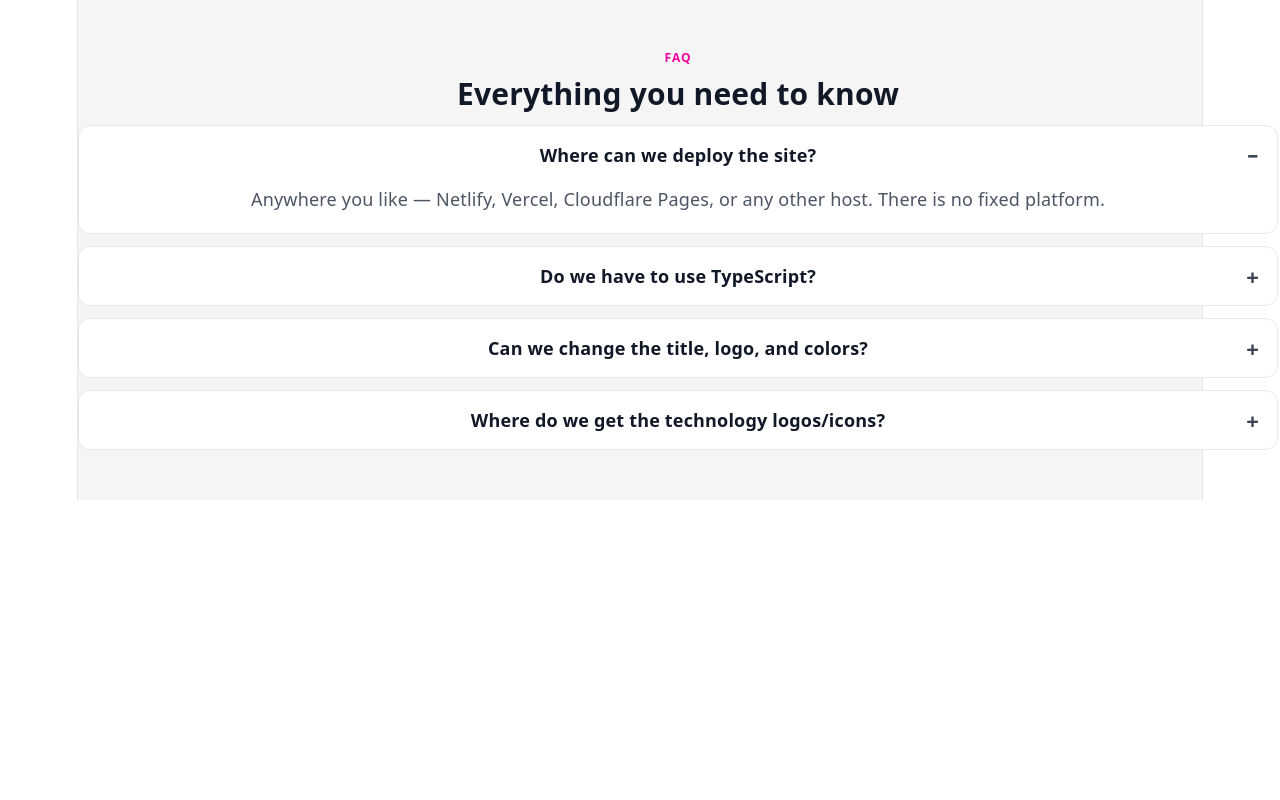
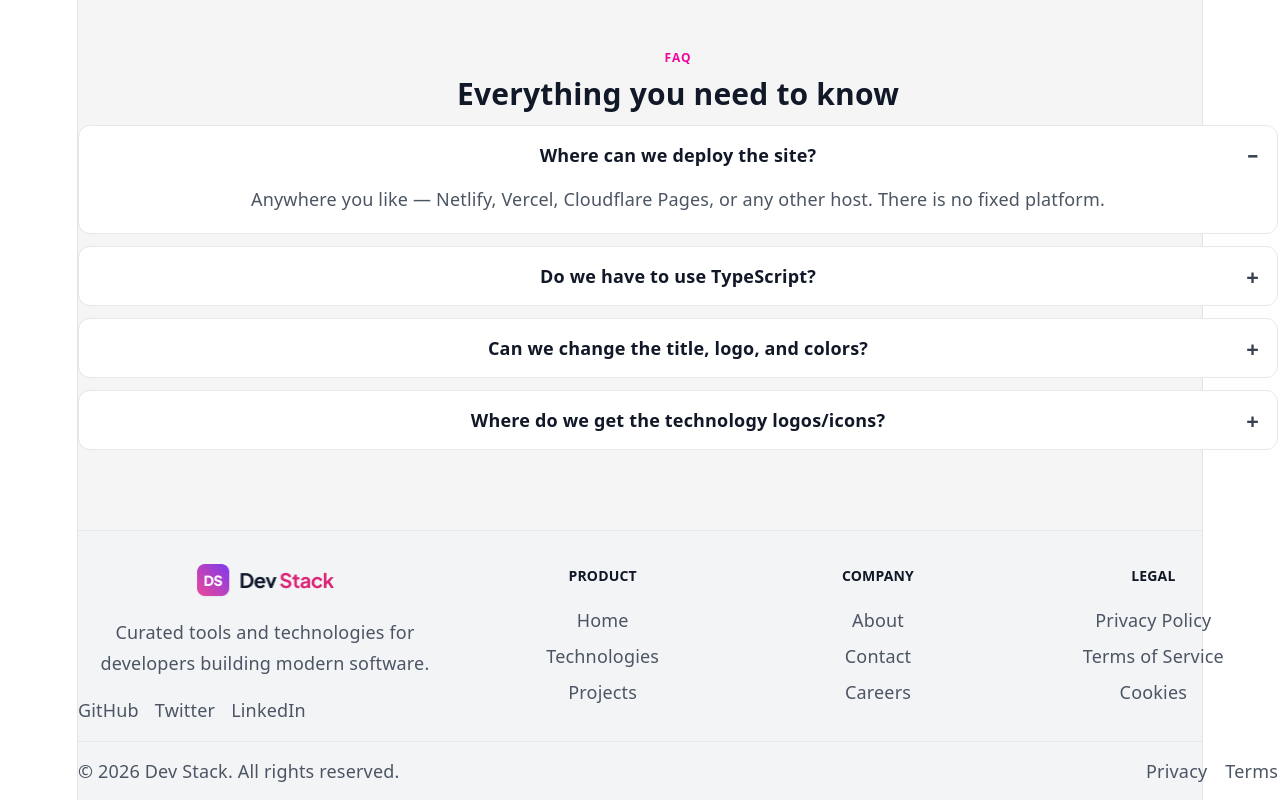
Before and after one commit to irfan0072/PH-B14-A5-Dev-Stack-Landing-Page, a React (Vite) app: page / in a window 1280 px wide. Shown: the part 2084-2884 px from the top of the page. Before the commit the page ends 2584 px from the top, so only its background shows below. Built offline with nearby package versions, Linux system fonts and the light colour scheme.

Commit message:
Add footer section

```diff
--- a/src/App.css
+++ b/src/App.css
@@ -465,6 +465,73 @@
   line-height: 1.7;
 }
 
+.site-footer {
+  margin-top: 30px;
+  background: #f3f4f6;
+  border-top: 1px solid #e5e7eb;
+}
+
+.footer-grid {
+  display: grid;
+  grid-template-columns: 1.5fr 1fr 1fr 1fr;
+  gap: 26px;
+  padding: 32px 0 18px;
+}
+
+.footer-brand p {
+  margin-top: 12px;
+  color: #4b5563;
+  line-height: 1.7;
+}
+
+.footer-logo {
+  width: 140px;
+}
+
+.social-links {
+  display: flex;
+  gap: 16px;
+  margin-top: 18px;
+}
+
+.social-links a,
+.footer-links a,
+.footer-bottom a {
+  color: #4b5563;
+  text-decoration: none;
+}
+
+.footer-links {
+  display: flex;
+  flex-direction: column;
+  gap: 10px;
+}
+
+.footer-links h4 {
+  margin: 0 0 8px;
+  color: #111827;
+  font-size: 14px;
+  text-transform: uppercase;
+}
+
+.footer-bottom {
+  border-top: 1px solid #e5e7eb;
+}
+
+.footer-bottom-inner {
+  display: flex;
+  align-items: center;
+  justify-content: space-between;
+  gap: 14px;
+  padding: 16px 0;
+  color: #4b5563;
+}
+
+.footer-bottom-inner div {
+  display: flex;
+  gap: 18px;
+}
+
 @keyframes spin {
   to {
     transform: rotate(360deg);
--- a/src/App.jsx
+++ b/src/App.jsx
@@ -243,6 +243,51 @@ function App() {
         </section>
       </main>
 
+      <footer className="site-footer">
+        <div className="container footer-grid">
+          <div className="footer-brand">
+            <img src={logo} alt="Dev Stack" className="footer-logo" />
+            <p>Curated tools and technologies for developers building modern software.</p>
+            <div className="social-links">
+              <a href="#">GitHub</a>
+              <a href="#">Twitter</a>
+              <a href="#">LinkedIn</a>
+            </div>
+          </div>
+
+          <div className="footer-links">
+            <h4>Product</h4>
+            <a href="#">Home</a>
+            <a href="#">Technologies</a>
+            <a href="#">Projects</a>
+          </div>
+
+          <div className="footer-links">
+            <h4>Company</h4>
+            <a href="#">About</a>
+            <a href="#">Contact</a>
+            <a href="#">Careers</a>
+          </div>
+
+          <div className="footer-links">
+            <h4>Legal</h4>
+            <a href="#">Privacy Policy</a>
+            <a href="#">Terms of Service</a>
+            <a href="#">Cookies</a>
+          </div>
+        </div>
+
+        <div className="footer-bottom">
+          <div className="container footer-bottom-inner">
+            <span>© 2026 Dev Stack. All rights reserved.</span>
+            <div>
+              <a href="#">Privacy</a>
+              <a href="#">Terms</a>
+            </div>
+          </div>
+        </div>
+      </footer>
+
       <ToastContainer position="bottom-right" autoClose={2000} hideProgressBar />
     </div>
   )
```
